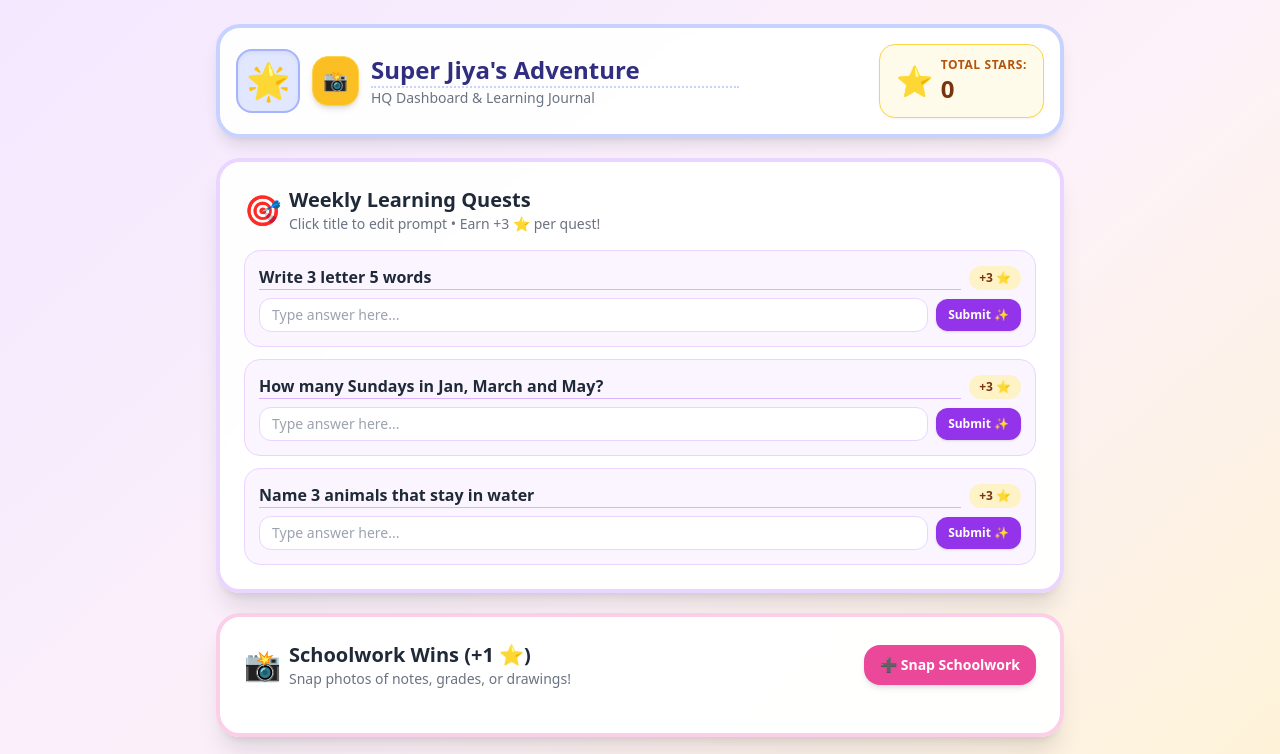
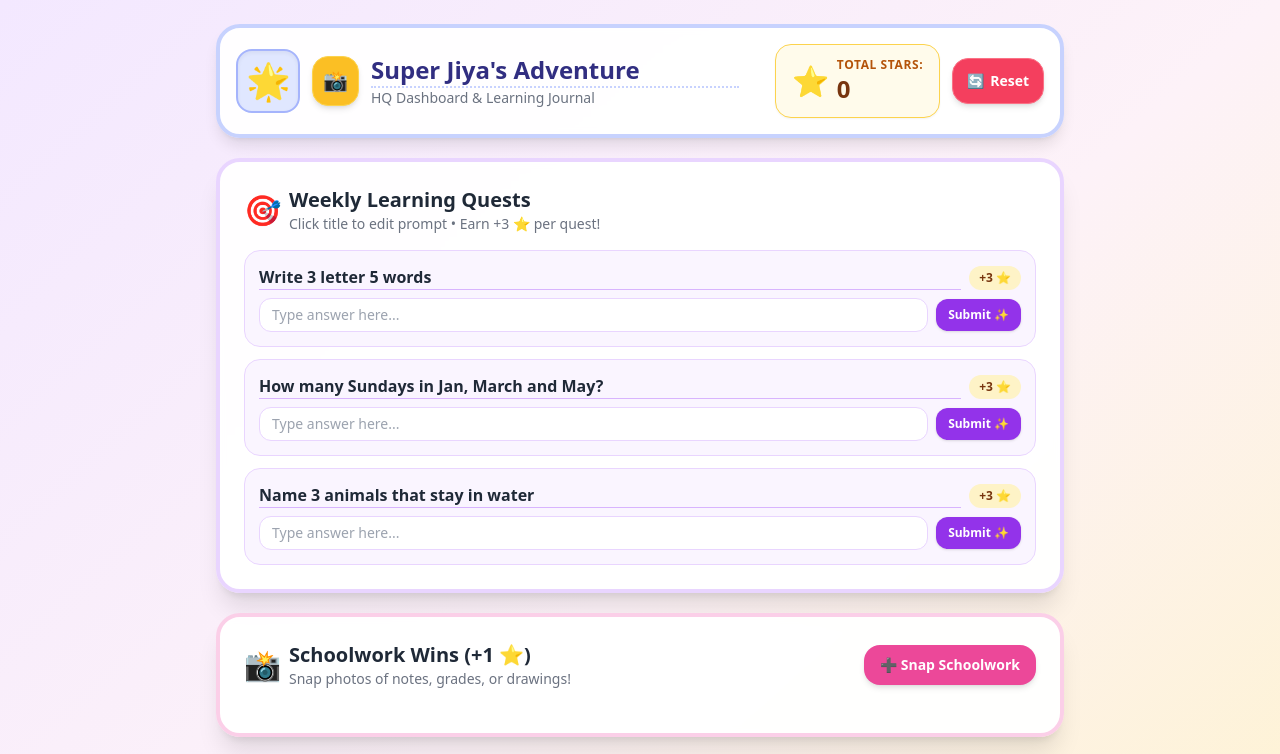
Before and after one commit to KarnikJiya/Jiya-First, a plain HTML site: page index.html in a window 1280 px wide. Shown: the top 754 px of the page. Drawn offline with nearby package versions, Linux system fonts and the light colour scheme; no server answers.

Commit message:
Update index.html - Reset button

```diff
--- a/index.html
+++ b/index.html
@@ -60,12 +60,19 @@
         </div>
       </div>
 
-      <div class="flex items-center justify-center gap-2 bg-amber-50 px-4 py-2 sm:py-3 rounded-2xl border border-amber-300 shadow-sm w-full sm:w-auto">
-        <span class="text-2xl sm:text-3xl">⭐</span>
-        <div class="flex items-center gap-2 sm:block">
-          <p class="text-xs font-bold text-amber-700 uppercase tracking-wider">Total Stars:</p>
-          <p id="starCount" class="text-xl sm:text-2xl font-black text-amber-900">0</p>
+      <div class="flex items-center justify-center gap-2 sm:gap-3 w-full sm:w-auto">
+        <div class="flex items-center justify-center gap-2 bg-amber-50 px-4 py-2 sm:py-3 rounded-2xl border border-amber-300 shadow-sm flex-1 sm:flex-none">
+          <span class="text-2xl sm:text-3xl">⭐</span>
+          <div class="flex items-center gap-2 sm:block">
+            <p class="text-xs font-bold text-amber-700 uppercase tracking-wider">Total Stars:</p>
+            <p id="starCount" class="text-xl sm:text-2xl font-black text-amber-900">0</p>
+          </div>
         </div>
+
+        <!-- Reset Button -->
+        <button onclick="resetApp()" title="Reset stars & photos" class="bg-rose-500 hover:bg-rose-600 text-white font-bold text-xs sm:text-sm px-3.5 py-2.5 sm:py-3 rounded-2xl shadow-md transition transform active:scale-95 flex items-center gap-1.5 flex-shrink-0 border border-rose-400">
+          🔄 <span class="hidden sm:inline">Reset</span>
+        </button>
       </div>
     </header>
 
@@ -206,12 +213,12 @@
 
     let stars = 0;
     let selfieCount = 0;
-    const emojis = ['🌟', '🦸‍♀️', '🎨', '🚀', '🦄', '🦁', '🧜‍♀️️', '⚡'];
+    const emojis = ['🌟', '🦸‍♀️', '🎨', '🚀', '🦄', '🦁', '🧜‍♀️', '⚡'];
     let currentEmojiIndex = 0;
     let localGallery = [];
 
     const ribbonMessages = [
-      "🎗️ Super Learner Ribbon! 🎗️",
+      "🎗️ Super Learner Ribbon! 🎗️️",
       "🔥 Streak Master Badge! 🔥",
       "⭐ Genius Star Unlocked! ⭐",
       "🏆 Superstar Champion! 🏆",
@@ -339,19 +346,74 @@
       saveUserData();
     }
 
-    // --- ENHANCED CELEBRATION (BIGGER, LONGER CONFETTI) ---
+    // --- RESET FUNCTIONALITY ---
+    async function resetApp() {
+      if (!confirm("Are you sure you want to reset stars to 0 and remove all saved photos?")) return;
+
+      // 1. Reset local variables
+      stars = 0;
+      selfieCount = 0;
+      localGallery = [];
+
+      // 2. Clear LocalStorage keys
+      localStorage.removeItem('jiya_stars');
+      localStorage.removeItem('jiya_selfie_count');
+      localStorage.removeItem('jiya_local_gallery');
+      localStorage.removeItem('jiya_profile_avatar');
+      for (let i = 1; i <= 3; i++) {
+        localStorage.removeItem(`jiya_task_${i}_done`);
+      }
+
+      // 3. Clear cloud photos from Supabase Storage (if available)
+      if (supabaseClient) {
+        try {
+          const { data: fileList } = await supabaseClient.storage.from('schoolwork-photos').list();
+          if (fileList && fileList.length > 0) {
+            const filesToRemove = fileList
+              .map(f => f.name)
+              .filter(name => name !== '.emptyFolderPlaceholder');
+            if (filesToRemove.length > 0) {
+              await supabaseClient.storage.from('schoolwork-photos').remove(filesToRemove);
+            }
+          }
+        } catch (err) {
+          console.warn('Supabase storage clear warning:', err);
+        }
+      }
+
+      // 4. Reset Supabase Cloud State
+      saveStateToSupabase();
+
+      // 5. Update UI instantly
+      document.getElementById('starCount').innerText = '0';
+      document.getElementById('gallery').innerHTML = '';
+      document.getElementById('avatarDisplay').innerHTML = emojis[0];
+      updateSelfieBadge();
+
+      // Reset task buttons back to submit mode
+      for (let i = 1; i <= 3; i++) {
+        const btn = document.getElementById(`task${i}Btn`);
+        if (btn) {
+          btn.innerText = "Submit ✨";
+          btn.className = "bg-purple-600 hover:bg-purple-700 text-white font-bold text-xs px-3 py-2 rounded-xl shadow transition transform active:scale-95";
+          btn.onclick = () => submitTask(i);
+        }
+      }
+
+      alert("App reset successfully! Stars set to 0 and saved photos removed.");
+    }
+
+    // --- ENHANCED CELEBRATION ---
     function triggerCelebration(msg) {
       if (typeof confetti === 'function') {
-        // Burst 1: Initial massive explosion from center
         confetti({
           particleCount: 120,
           spread: 100,
           startVelocity: 45,
-          scalar: 1.4, // Bigger confetti pieces!
+          scalar: 1.4,
           origin: { y: 0.5 }
         });
 
-        // Burst 2: Side cannons firing inward after 400ms
         setTimeout(() => {
           confetti({
             particleCount: 80,
@@ -371,19 +433,17 @@
           });
         }, 400);
 
-        // Burst 3: Super star rain shower after 1.2s
         setTimeout(() => {
           confetti({
             particleCount: 150,
             spread: 120,
             startVelocity: 35,
-            ticks: 300, // Keeps particles falling longer
-            scalar: 1.5, // Extra large pieces
+            ticks: 300,
+            scalar: 1.5,
             origin: { y: 0.2 }
           });
         }, 1200);
 
-        // Burst 4: Final celebration wave at 2.2s
         setTimeout(() => {
           confetti({
             particleCount: 90,
@@ -395,7 +455,6 @@
         }, 2200);
       }
 
-      // Display floating ribbon overlay
       const overlay = document.getElementById('ribbonOverlay');
       const ribbonText = document.getElementById('ribbonText');
       ribbonText.innerText = msg || ribbonMessages[Math.floor(Math.random() * ribbonMessages.length)];
@@ -403,7 +462,6 @@
       overlay.classList.remove('hidden');
       overlay.classList.add('ribbon-pop');
 
-      // Extended timer (4 seconds total duration)
       setTimeout(() => {
         overlay.classList.add('hidden');
         overlay.classList.remove('ribbon-pop');
```
